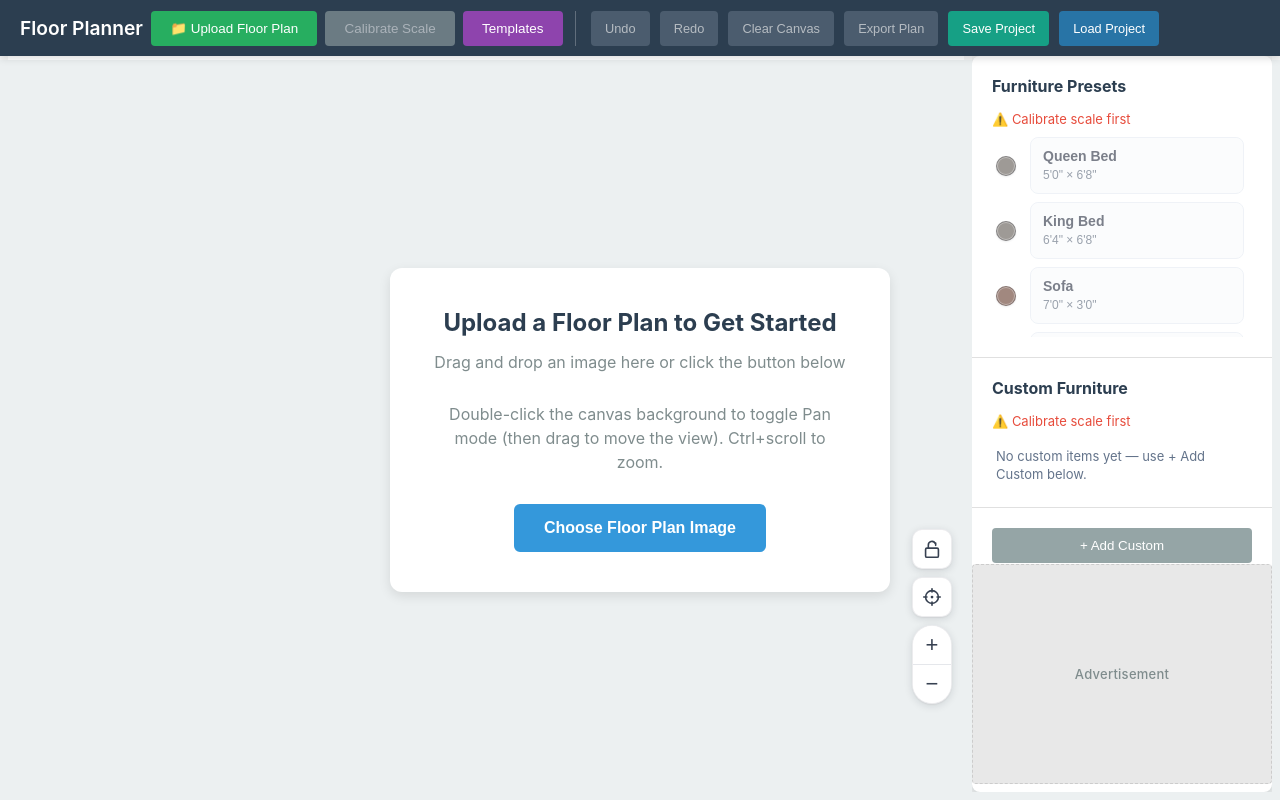
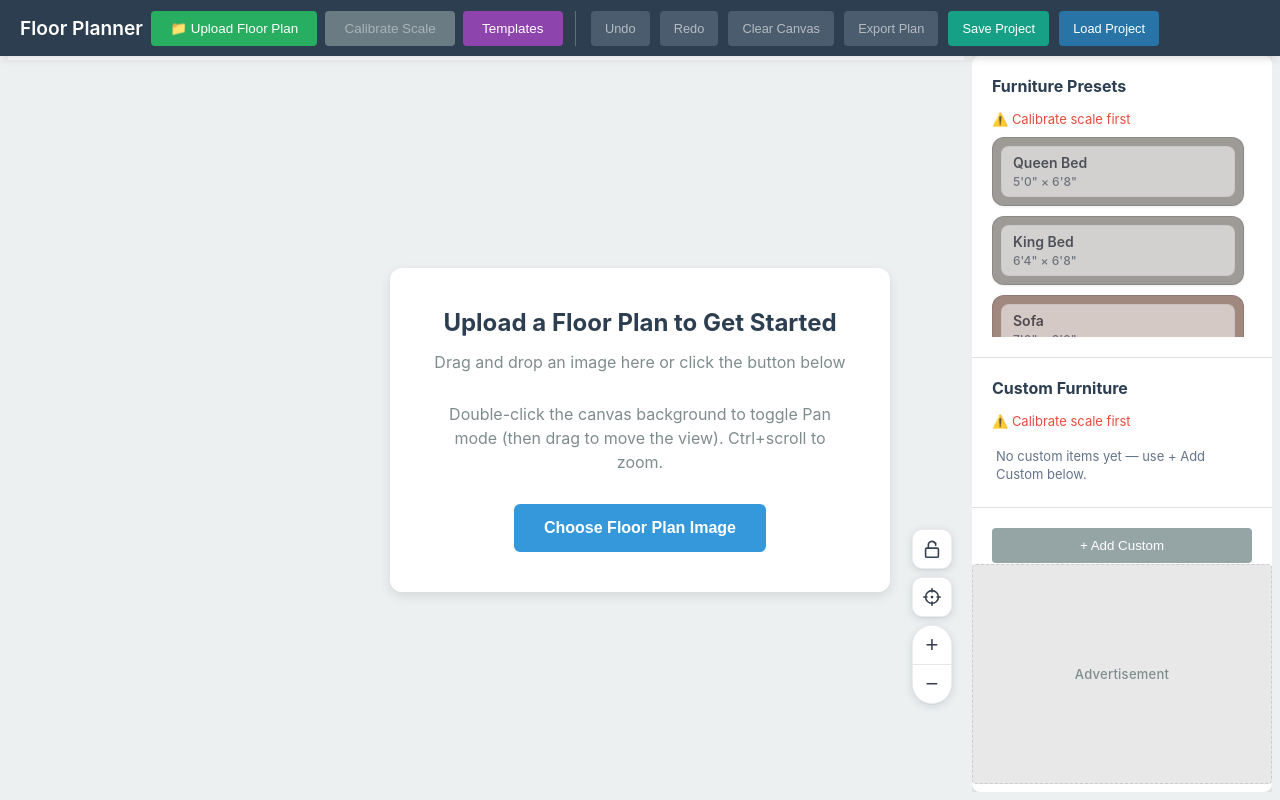
Before and after one commit to Edperez0/floor-planner, a React (Vite) app: page / in a window 1280 px wide. Built offline with nearby package versions, Linux system fonts and the light colour scheme.

Commit message:
update furniture UI

```diff
--- a/src/App.jsx
+++ b/src/App.jsx
@@ -436,17 +436,6 @@ function App() {
 
   const deleteCustomPreset = useCallback((id) => {
     setCustomPresets((prev) => prev.filter((p) => p.id !== id));
-  }, []);
-
-  const updateCustomPresetColor = useCallback((id, fillColor) => {
-    const hex =
-      typeof fillColor === 'string' && /^#[0-9A-Fa-f]{6}$/.test(fillColor.trim())
-        ? fillColor.trim()
-        : null;
-    if (!hex) return;
-    setCustomPresets((prev) =>
-      prev.map((p) => (p.id === id ? { ...p, color: hex } : p))
-    );
   }, []);
 
   const hasCanvasContent = !!floorPlanUrl || furniture.length > 0;
@@ -1028,7 +1017,6 @@ function App() {
               customPresets={customPresets}
               onSaveCustomPreset={addCustomPreset}
               onDeleteCustomPreset={deleteCustomPreset}
-              onUpdateCustomPresetColor={updateCustomPresetColor}
               selectedFurniture={selectedFurniture}
               onUpdateFurniture={updateFurniture}
               onUpdateFurnitureColor={updateFurnitureColor}
--- a/src/components/FurniturePanel.css
+++ b/src/components/FurniturePanel.css
@@ -220,90 +220,71 @@
 }
 
 
-/* --- Preset list: circular swatch + readable text --- */
+/* --- Preset list: colored card + white text bubble --- */
 .preset-list {
   list-style: none;
   margin: 0;
   padding: 0;
   display: flex;
   flex-direction: column;
-  gap: 8px;
+  gap: 10px;
 }
 
-.preset-row {
+.preset-item-card {
   display: flex;
-  align-items: center;
-  gap: 10px;
+  align-items: stretch;
+  gap: 8px;
   min-width: 0;
+  padding: 8px;
+  border-radius: 12px;
+  border: 1px solid rgba(15, 23, 42, 0.12);
+  box-shadow: 0 1px 3px rgba(15, 23, 42, 0.08);
 }
 
-.preset-swatch-label {
-  position: relative;
-  flex-shrink: 0;
-  width: 28px;
-  height: 28px;
-  display: flex;
+.preset-item-card--with-delete {
   align-items: center;
-  justify-content: center;
-  cursor: pointer;
 }
 
-.preset-color-input {
-  position: absolute;
-  inset: 0;
-  width: 100%;
-  height: 100%;
-  opacity: 0;
+.preset-item-place {
+  flex: 1;
+  min-width: 0;
+  margin: 0;
+  padding: 0;
+  border: none;
+  background: transparent;
   cursor: pointer;
-  z-index: 2;
+  text-align: left;
+  font: inherit;
+  color: inherit;
+  border-radius: 8px;
+  transition: opacity 0.15s ease;
 }
 
-.preset-swatch-disk {
-  width: 20px;
-  height: 20px;
-  border-radius: 50%;
-  border: 1px solid rgba(15, 23, 42, 0.18);
-  box-shadow:
-    inset 0 0 0 1px rgba(255, 255, 255, 0.35),
-    0 1px 2px rgba(15, 23, 42, 0.08);
-  pointer-events: none;
+.preset-item-place:hover:not(:disabled) {
+  opacity: 0.92;
 }
 
-.preset-place-btn {
-  flex: 1;
-  min-width: 0;
-  display: flex;
-  flex-direction: column;
-  align-items: flex-start;
-  text-align: left;
-  gap: 2px;
-  padding: 10px 12px;
-  background: #f8fafc;
-  border: 1px solid #e2e8f0;
-  border-radius: 8px;
-  cursor: pointer;
-  box-shadow: 0 1px 2px rgba(15, 23, 42, 0.04);
-  transition:
-    background 0.15s ease,
-    border-color 0.15s ease,
-    box-shadow 0.15s ease;
-}
-
-.preset-place-btn:hover:not(:disabled) {
-  background: #f1f5f9;
-  border-color: #cbd5e1;
-  box-shadow: 0 2px 8px rgba(15, 23, 42, 0.06);
-}
-
-.preset-place-btn:focus-visible {
+.preset-item-place:focus-visible {
   outline: 2px solid #3b82f6;
   outline-offset: 2px;
 }
 
-.preset-place-btn:disabled {
+.preset-item-place:disabled {
   opacity: 0.55;
   cursor: not-allowed;
-  box-shadow: none;
+}
+
+.preset-item-bubble {
+  width: 100%;
+  box-sizing: border-box;
+  background-color: #fff;
+  border-radius: 8px;
+  padding: 8px 12px;
+  display: flex;
+  flex-direction: column;
+  align-items: flex-start;
+  gap: 2px;
+  box-shadow: inset 0 0 0 1px rgba(15, 23, 42, 0.06);
 }
 
 .preset-name {
@@ -323,12 +304,12 @@
 
 .custom-preset-delete {
   flex-shrink: 0;
-  width: 28px;
-  height: 28px;
-  padding: 0;
-  border: 1px solid #e2e8f0;
-  border-radius: 6px;
-  background: #f8fafc;
+  align-self: stretch;
+  min-width: 32px;
+  padding: 0 4px;
+  border: 1px solid rgba(255, 255, 255, 0.65);
+  border-radius: 8px;
+  background: rgba(255, 255, 255, 0.92);
   color: #64748b;
   font-size: 18px;
   line-height: 1;
@@ -340,8 +321,8 @@
 }
 
 .custom-preset-delete:hover {
-  background: #fee2e2;
-  border-color: #fecaca;
+  background: rgba(254, 226, 226, 0.95);
+  border-color: rgba(252, 165, 165, 0.9);
   color: #b91c1c;
 }
 
--- a/src/components/FurniturePanel.jsx
+++ b/src/components/FurniturePanel.jsx
@@ -31,7 +31,6 @@ function FurniturePanel({
   customPresets = [],
   onSaveCustomPreset,
   onDeleteCustomPreset,
-  onUpdateCustomPresetColor,
   selectedFurniture,
   onUpdateFurniture,
   onUpdateFurnitureColor,
@@ -47,7 +46,6 @@ function FurniturePanel({
   const [customFillColor, setCustomFillColor] = useState('#8B7355');
   const [selectedFillColor, setSelectedFillColor] = useState('#8B7355');
   const [selectedHexText, setSelectedHexText] = useState('#8B7355');
-  const [presetColors, setPresetColors] = useState(() => FURNITURE_PRESETS.map((p) => p.color));
 
   useEffect(() => {
     if (selectedFurniture) {
@@ -63,29 +61,18 @@ function FurniturePanel({
     }
   }, [selectedFurniture]);
 
-  const setPresetColorAt = (index, hex) => {
-    const n = normalizeHex(hex);
-    if (!n) return;
-    setPresetColors((prev) => {
-      const next = [...prev];
-      next[index] = n;
-      return next;
-    });
-  };
-
-  const handleAddPreset = (preset, index) => {
+  const handleAddPreset = (preset) => {
     if (!isCalibrated) {
       alert('Please calibrate the floor plan first!');
       return;
     }
-    const color = presetColors[index] ?? preset.color;
     onAddFurniture(
       preset.name,
       preset.width.feet,
       preset.width.inches,
       preset.depth.feet,
       preset.depth.inches,
-      color
+      preset.color
     );
   };
 
@@ -184,31 +171,23 @@ function FurniturePanel({
         <div className="presets-scroll" aria-label="Furniture preset list">
           <ul className="preset-list">
             {FURNITURE_PRESETS.map((preset, index) => (
-              <li key={preset.name + index} className="preset-row">
-                <label className="preset-swatch-label" title={`Color for ${preset.name}`}>
-                  <input
-                    type="color"
-                    className="preset-color-input"
-                    value={presetColors[index]}
-                    onChange={(e) => setPresetColorAt(index, e.target.value)}
-                    aria-label={`Choose default color for ${preset.name}`}
-                  />
-                  <span
-                    className="preset-swatch-disk"
-                    style={{ backgroundColor: presetColors[index] }}
-                    aria-hidden
-                  />
-                </label>
+              <li
+                key={preset.name + index}
+                className="preset-item-card"
+                style={{ backgroundColor: preset.color }}
+              >
                 <button
                   type="button"
-                  className="preset-place-btn"
-                  onClick={() => handleAddPreset(preset, index)}
+                  className="preset-item-place"
+                  onClick={() => handleAddPreset(preset)}
                   disabled={!isCalibrated}
                 >
+                  <div className="preset-item-bubble">
                     <span className="preset-name">{preset.name}</span>
                     <span className="preset-dims">
                       {preset.width.feet}'{preset.width.inches}" × {preset.depth.feet}'{preset.depth.inches}"
                     </span>
+                  </div>
                 </button>
               </li>
             ))}
@@ -229,31 +208,23 @@ function FurniturePanel({
           ) : (
             <ul className="preset-list">
               {customPresets.map((preset) => (
-                <li key={preset.id} className="preset-row">
-                  <label className="preset-swatch-label" title={`Color for ${preset.name}`}>
-                    <input
-                      type="color"
-                      className="preset-color-input"
-                      value={preset.color}
-                      onChange={(e) => onUpdateCustomPresetColor(preset.id, e.target.value)}
-                      aria-label={`Choose default color for ${preset.name}`}
-                    />
-                    <span
-                      className="preset-swatch-disk"
+                <li
+                  key={preset.id}
+                  className="preset-item-card preset-item-card--with-delete"
                   style={{ backgroundColor: preset.color }}
-                      aria-hidden
-                    />
-                  </label>
+                >
                   <button
                     type="button"
-                    className="preset-place-btn"
+                    className="preset-item-place"
                     onClick={() => handleAddCustomPresetRow(preset)}
                     disabled={!isCalibrated}
                   >
+                    <div className="preset-item-bubble">
                       <span className="preset-name">{preset.name}</span>
                       <span className="preset-dims">
                         {preset.width.feet}'{preset.width.inches}" × {preset.depth.feet}'{preset.depth.inches}"
                       </span>
+                    </div>
                   </button>
                   <button
                     type="button"
```
Lines whose indentation alone changed are shown as unchanged.
